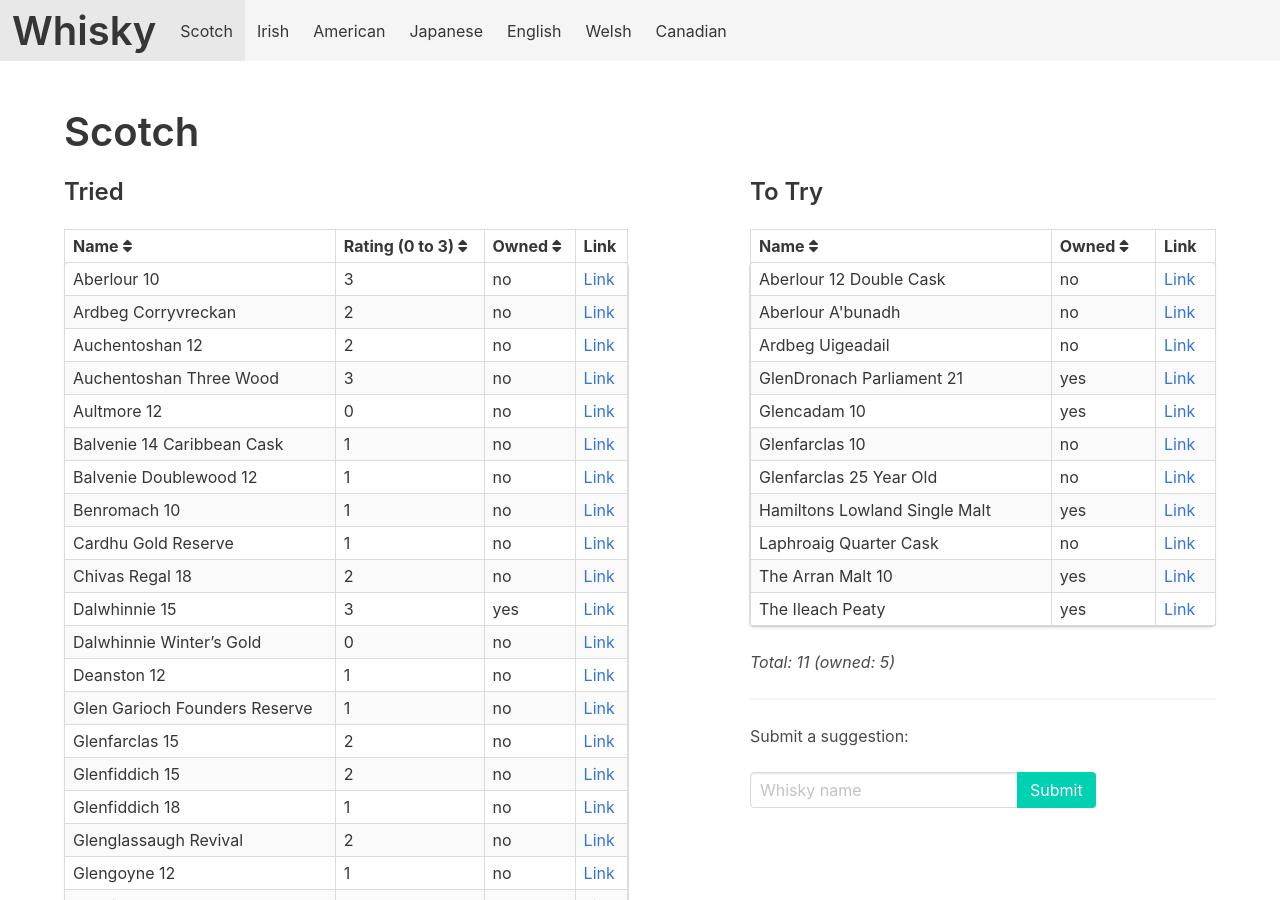
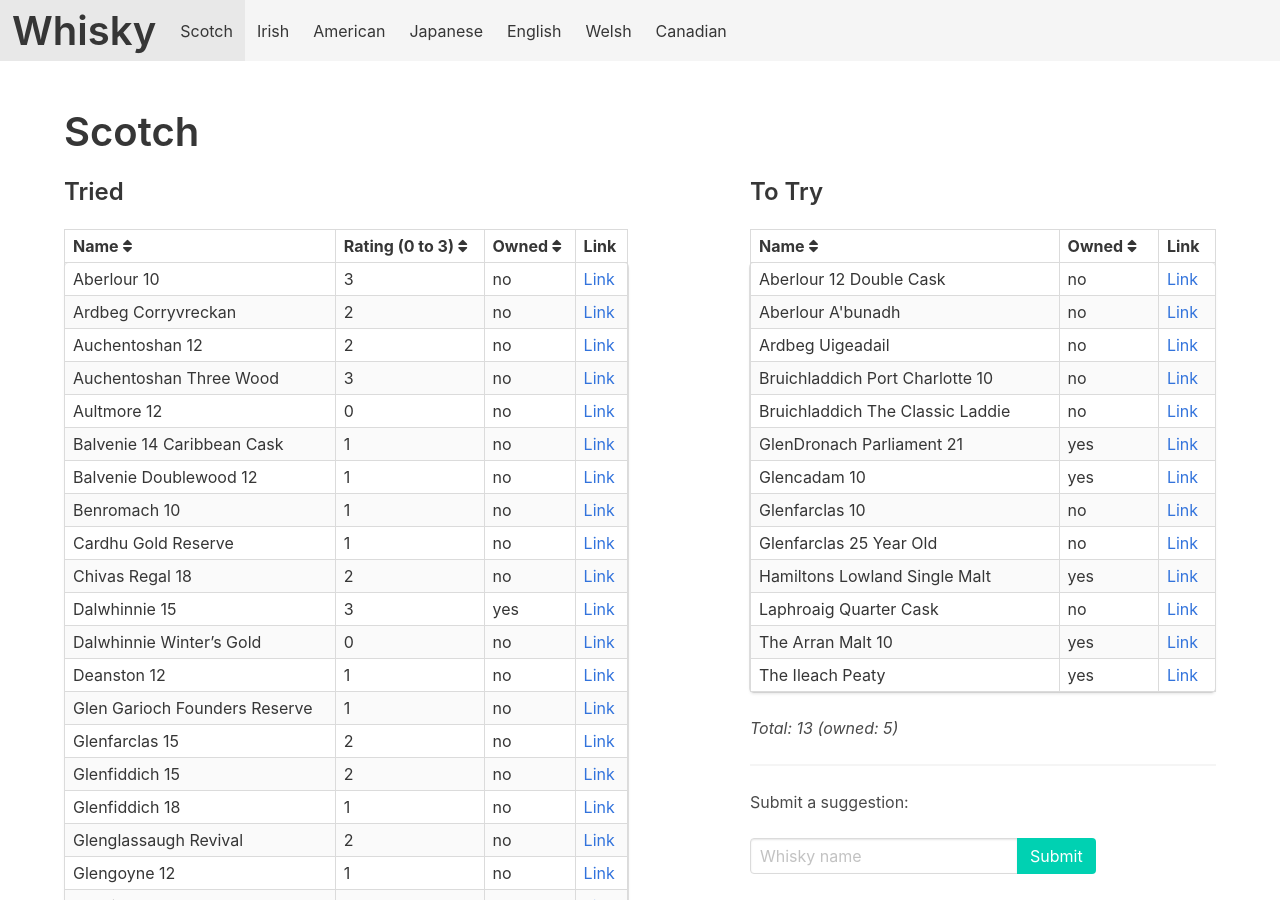
Before and after one commit to grega/whisky, a Jekyll site: the page built from scotch.html, in a window 1280 px wide and 900 px high. Built offline with Jekyll 4.4.1, drawn with Linux system fonts in a browser that asks for light colours; nearby versions of some CDN libraries.

Commit message:
Update to_try.yml

```diff
--- a/_data/scotch/to_try.yml
+++ b/_data/scotch/to_try.yml
@@ -14,3 +14,5 @@
 - name: Hamiltons Lowland Single Malt
   owned: true
 - name: Glenfarclas 25 Year Old
+- name: Bruichladdich Port Charlotte 10
+- name: Bruichladdich The Classic Laddie
```
